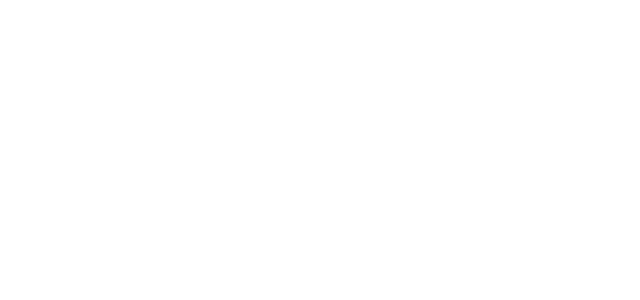
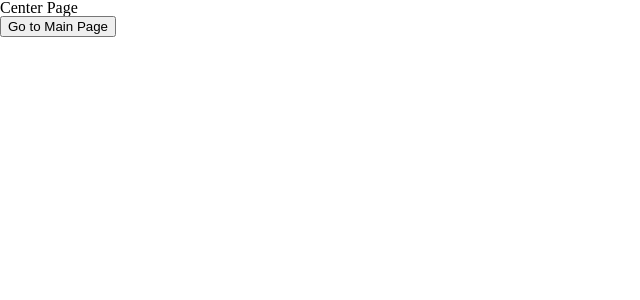
Before and after one commit to CWDll/Mearing, a React (Create React App) app: page /center in a window 1280 px wide. Before the commit this address had no page. Shown: the top 300 px of the page, without its empty margins (0-640 px from the left). Built offline with nearby package versions, Linux system fonts and the light colour scheme.

Commit message:
[Feat] 버튼 클릭을 통해 페이지를 이동한다.

```diff
--- a/src/App.tsx
+++ b/src/App.tsx
@@ -1,11 +1,18 @@
 import React from 'react';
 import './App.css';
+import { BrowserRouter, Route, Routes } from "react-router-dom";
 // import pages
 import MainPage from './pages/MainPage/MainPage';
+import CenterPage from './pages/CenterPage/CenterPage';
 
 function App() {
   return (
-    <MainPage/>
+    <BrowserRouter>
+      <Routes>
+        <Route path="/" element={<MainPage />} />
+        <Route path="/center" element={<CenterPage />} />
+      </Routes>
+    </BrowserRouter>
   );
 }
 
--- a/src/index.tsx
+++ b/src/index.tsx
@@ -4,7 +4,6 @@ import './index.css';
 import App from './App';
 import reportWebVitals from './reportWebVitals';
 import { createRoot } from "react-dom/client";
-import { BrowserRouter, Route, Routes } from "react-router-dom";
 import { ThemeProvider } from "styled-components";
 // global-setting
 import { GlobalStyle } from "./shared/global";
@@ -17,12 +16,7 @@ root.render(
   // global-setting
   <ThemeProvider theme={theme}>
     <GlobalStyle />
-
-    <BrowserRouter>
-      <Routes>
-        <Route path="/" element={<App />} />
-      </Routes>
-    </BrowserRouter>
+      <App />
   </ThemeProvider>
 );
 
--- a/src/pages/CenterPage/CenterPage.tsx
+++ b/src/pages/CenterPage/CenterPage.tsx
@@ -1,10 +1,17 @@
 import React from "react";
+import { useNavigate } from "react-router-dom";
 
 const CenterPage: React.FC = () => {
+  const navigate = useNavigate();
+// 뒤로가기 버튼 클릭 이벤트
+const goToBack = (): void => {
+  navigate("/");
+};
+
   return (
     <div>
-      <h1>Main Page</h1>
-      {/* Add your content here */}
+      <h1>Center Page</h1>
+      <button onClick={goToBack}>Go to Main Page</button>
     </div>
   );
 };
--- a/src/pages/MainPage/MainPage.tsx
+++ b/src/pages/MainPage/MainPage.tsx
@@ -1,5 +1,6 @@
 import React from "react";
 import * as S from "./style"
+import { useNavigate } from "react-router-dom";
 
 // 컴포넌트 가져오기
 import TitleBar from "../../components/TitleBar";
@@ -7,7 +8,7 @@ import Button from "../../components/Button";
 import ContentBox from "../../components/ContentBox";
 
 const MainPage: React.FC = () => {
-
+  const navigate = useNavigate();
   // 버튼 클릭 이벤트
   const handleClick = (): void => {
     alert("Button clicked!");
@@ -29,7 +30,6 @@ const MainPage: React.FC = () => {
     date: string;
     content: string;
 }
-
 interface ContactData {
     type: 'contact';
     name: string;
@@ -58,6 +58,9 @@ type DummyDataType = DateData | ContactData;
     { type: 'date', date: "2024-05-20", content: "신규 프로젝트 미팅" },
     { type: 'contact', name: "제갈량", url: "https://www.wisdom.net", phoneNumber: "010-8765-4321" }
 ];
+  const goToCenterPage = (): void => {
+    navigate("/center");
+  }
 
 
   return (
@@ -75,7 +78,7 @@ type DummyDataType = DateData | ContactData;
       </S.SavedChatContainer>
       <S.ButtonContainer>
         <Button onClick={handleClick} disabled={false} children="Chat"/>
-        <Button onClick={handleClick} disabled={false} children="Center"/>
+        <Button onClick={goToCenterPage} disabled={false} children="Center"/>
       </S.ButtonContainer>
     </S.MainContainer>
   );
```
